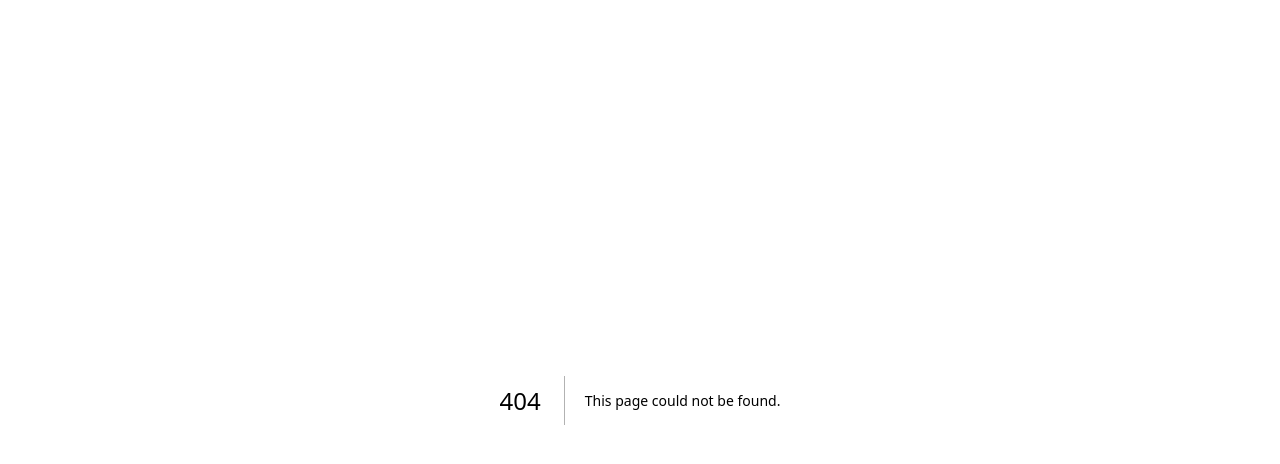
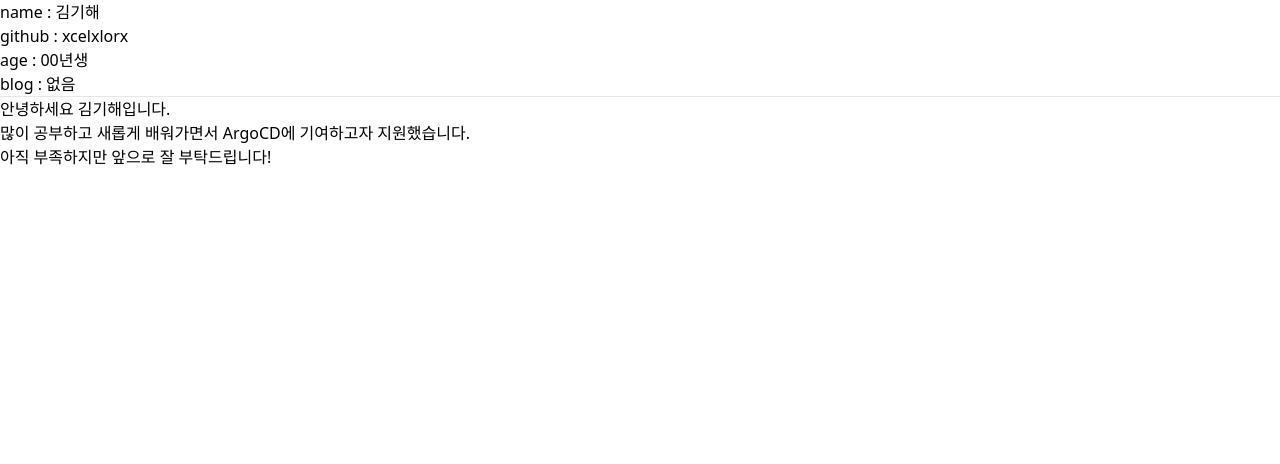
Before and after one commit to Argo-OSS/argo-oss.github.io, a Next.js app: page /2024/members/KimKiHae in a window 1280 px wide. Before the commit this address had no page. Shown: the top 464 px of the page. Built offline with nearby package versions, Linux system fonts and the light colour scheme.

Commit message:
docs: Add KimKiHae's Profile
Signed-off-by: xcelxlorx <xcelxlorx@gmail.com>

```diff
--- a/pages/2024/members.mdx
+++ b/pages/2024/members.mdx
@@ -19,3 +19,4 @@
 9. [권민혁](https://argo-oss.github.io/2024/members/KwonMinHyeok)
 10. [김현우](https://argo-oss.github.io/2024/members/HuynWooKim)
 11. [강대훈](https://argo-oss.github.io/2024/members/KangDaeHoon)
+11. [김기해](https://argo-oss.github.io/2024/members/KimKiHae)
--- /dev/null
+++ b/pages/2024/members/KimKiHae.mdx
@@ -0,0 +1,12 @@
+- name : 김기해
+- github : [xcelxlorx](https://github.com/xcelxlorx)
+- age : 00년생
+- blog : [없음]()
+
+---
+
+안녕하세요 김기해입니다.
+
+많이 공부하고 새롭게 배워가면서 ArgoCD에 기여하고자 지원했습니다.
+
+아직 부족하지만 앞으로 잘 부탁드립니다!
--- a/pages/2024/members/_meta.json
+++ b/pages/2024/members/_meta.json
@@ -13,5 +13,6 @@
     "KangMyoungGu": "강명구",
     "KwonMinHyeok": "권민혁",
     "HyunWooKim": "김현우",
-    "KangDaeHoon": "강대훈"
+    "KangDaeHoon": "강대훈",
+    "KimKiHae": "김기해"
 }
```
